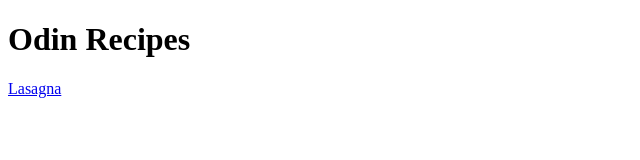
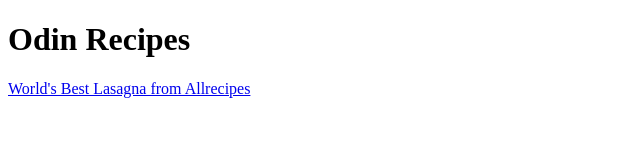
Before and after one commit to Fireona/odin-recipes, a plain HTML site: page index.html in a window 1280 px wide. Shown: the whole page, without its empty margins (0-640 px from the left). Drawn offline with Linux system fonts and the light colour scheme.

Commit message:
Modified index

```diff
--- a/index.html
+++ b/index.html
@@ -6,6 +6,6 @@
     </head>
     <body>
         <h1>Odin Recipes</h1>
-        <a href="./recipes/lasagna.html">Lasagna</a>
+        <a href="./recipes/lasagna.html">World's Best Lasagna from Allrecipes</a>
     </body>
 </html>
```
